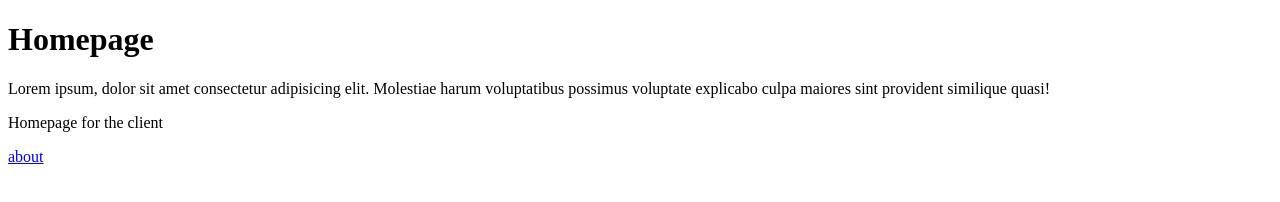
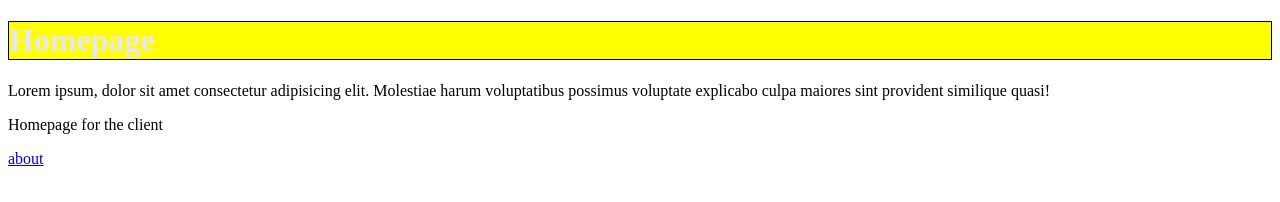
Before and after one commit to Simple-client/simple-client.github.io, a plain HTML site: page index.html in a window 1280 px wide. Drawn offline with Linux system fonts and the light colour scheme.

Commit message:
Add files via upload

```diff
--- a/index.html
+++ b/index.html
@@ -5,6 +5,7 @@
     <meta http-equiv="X-UA-Compatible" content="IE=edge">
     <meta name="viewport" content="width=device-width, initial-scale=1.0">
     <title>Home</title>
+    <link rel="stylesheet" href="style.css">
 </head>
 <body>
     <h1>Homepage</h1>
--- /dev/null
+++ b/style.css
@@ -0,0 +1,5 @@
+h1 {
+    color: lavender;
+    background-color: yellow;
+    border: 1px solid black;
+}
```
